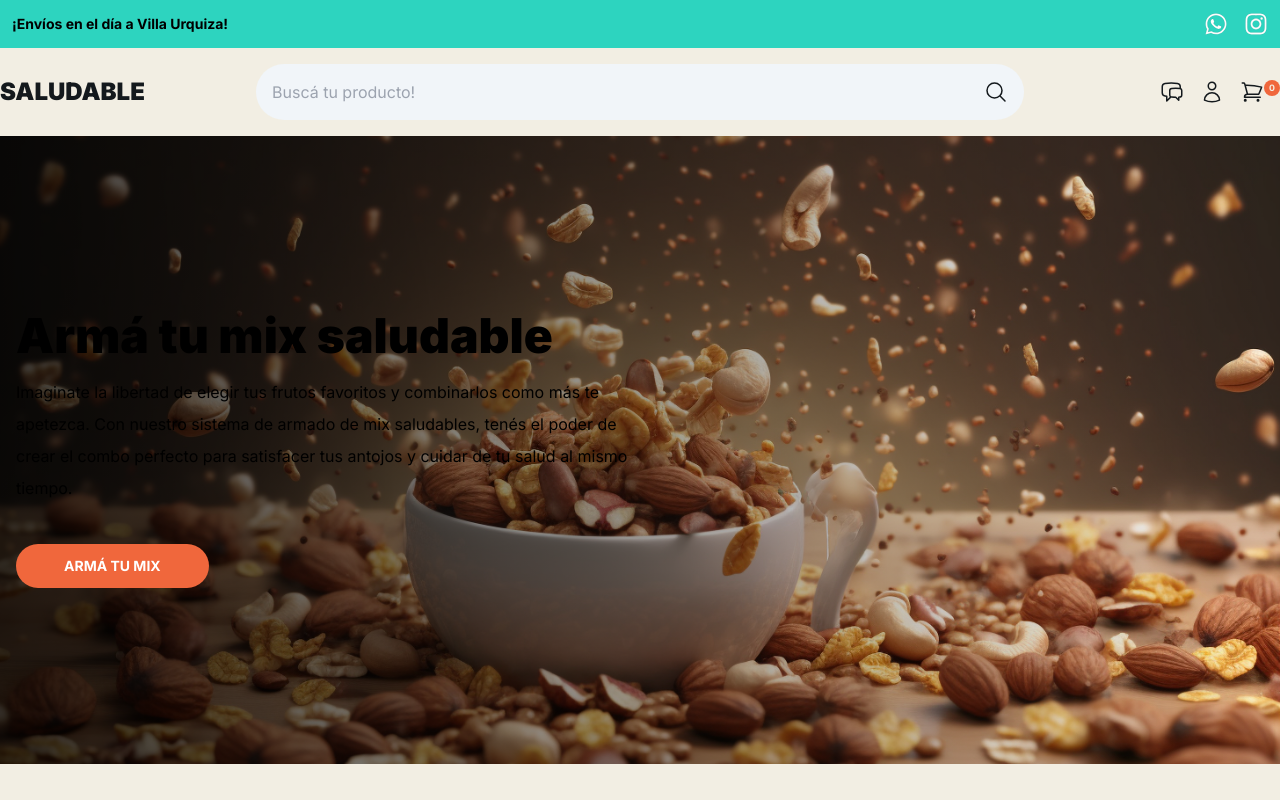
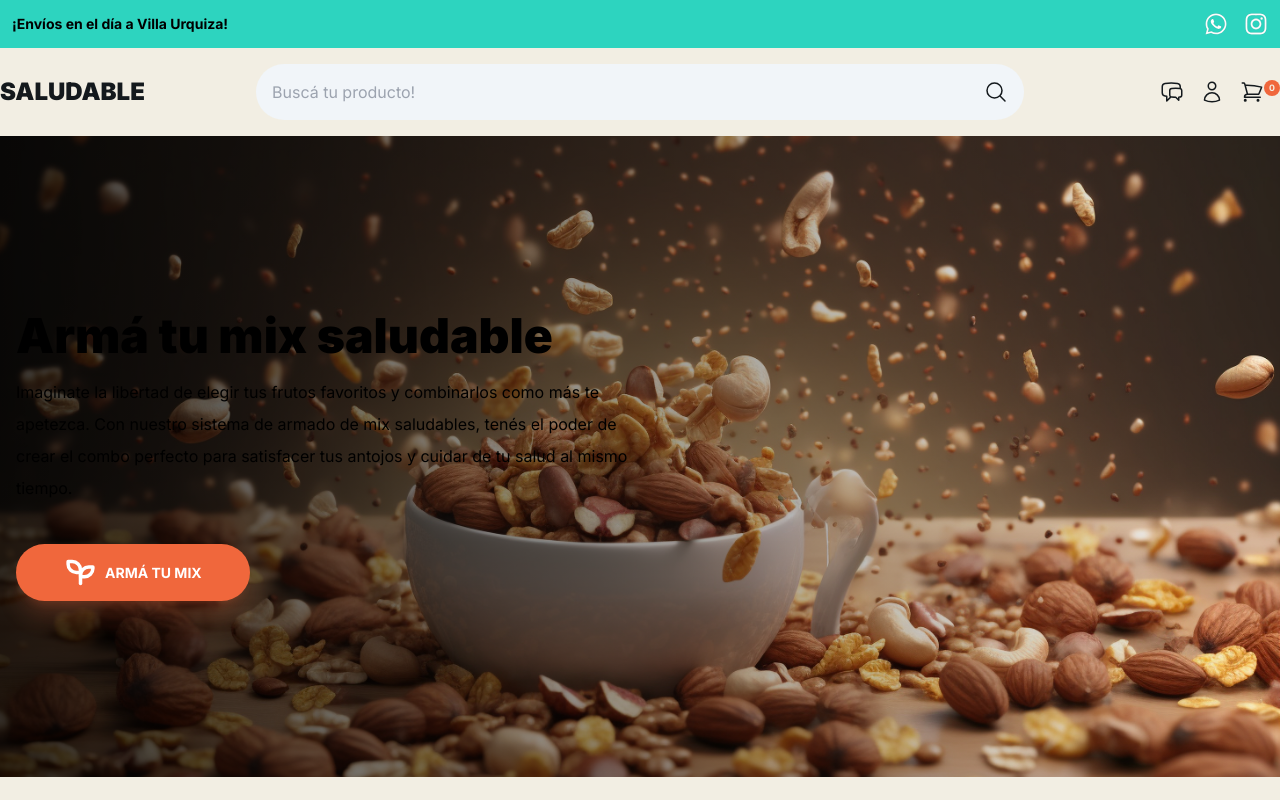
Before and after one commit to alombard1/saludable, a Next.js app: page / in a window 1280 px wide. Shown: the top 800 px of the page. Built offline with nearby package versions, Linux system fonts and the light colour scheme.

Commit message:
feature: implement icons in button

```diff
--- a/src/components/button/index.tsx
+++ b/src/components/button/index.tsx
@@ -2,21 +2,65 @@ interface IButton {
   style?: string;
   label: string;
   url?: string;
+  icon?: string;
 }
 
 const STYLES = {
   transparent: "transparent",
 };
 
-const renderAccent = (label: string, url?: string) => {
+const renderAccent = (label: string, url?: string, icon?: string) => {
   return (
-    <button className="bg-accent text-white py-3 px-12 rounded-full font-bold uppercase text-sm hover:bg-white hover:text-dark transition">
+    <button className="group bg-accent flex items-center text-white py-3 px-12 rounded-full font-bold uppercase text-sm shadow-xl shadow-accent/20 hover:bg-white hover:text-dark hover:shadow-none transition">
+      {icon && icon === "wheat" && (
+        <div className="icon mr-2">
+          <svg
+            width="33"
+            height="33"
+            viewBox="0 0 33 33"
+            fill="none"
+            xmlns="http://www.w3.org/2000/svg"
+          >
+            <g clip-path="url(#clip0_4_20)">
+              <path
+                d="M16.5 13.75C16.5 11.562 15.6308 9.46354 14.0836 7.91637C12.5365 6.36919 10.438 5.5 8.25 5.5H4.125V8.25C4.125 10.438 4.99419 12.5365 6.54137 14.0836C8.08854 15.6308 10.187 16.5 12.375 16.5H16.5"
+                stroke="white"
+                strokeWidth="3.5"
+                strokeLinecap="round"
+                strokeLinejoin="round"
+                className="group-hover:stroke-black transition"
+              />
+              <path
+                d="M16.5 19.25C16.5 17.062 17.3692 14.9635 18.9164 13.4164C20.4635 11.8692 22.562 11 24.75 11H28.875V12.375C28.875 14.563 28.0058 16.6615 26.4586 18.2086C24.9115 19.7558 22.813 20.625 20.625 20.625H16.5"
+                stroke="white"
+                strokeWidth="3.5"
+                strokeLinecap="round"
+                strokeLinejoin="round"
+                className="group-hover:stroke-black transition"
+              />
+              <path
+                d="M16.5 27.5V13.75"
+                stroke="white"
+                strokeWidth="3.5"
+                strokeLinecap="round"
+                strokeLinejoin="round"
+                className="group-hover:stroke-black transition"
+              />
+            </g>
+            <defs>
+              <clipPath id="clip0_4_20">
+                <rect width="33" height="33" fill="white" />
+              </clipPath>
+            </defs>
+          </svg>
+        </div>
+      )}
       {label}
     </button>
   );
 };
 
-const renderTransparent = (label: string, url?: string) => {
+const renderTransparent = (label: string, url?: string, icon?: string) => {
   return (
     <button className="bg-transparent text-accent py-3 px-12 rounded-full font-bold uppercase text-sm ">
       {label}
@@ -24,11 +68,11 @@ const renderTransparent = (label: string, url?: string) => {
   );
 };
 
-export const Button: React.FC<IButton> = ({ style, label, url }) => {
+export const Button: React.FC<IButton> = ({ style, label, url, icon }) => {
   switch (style) {
     case STYLES.transparent:
-      return renderTransparent(label, url);
+      return renderTransparent(label, url, icon);
     default:
-      return renderAccent(label, url);
+      return renderAccent(label, url, icon);
   }
 };
--- a/src/pages/index.tsx
+++ b/src/pages/index.tsx
@@ -115,7 +115,12 @@ export default function Home() {
                 tiempo.
               </h3>
               <div className="cta mt-10">
-                <Button label="Armá tu mix" url="/mix" style="accent" />
+                <Button
+                  label="Armá tu mix"
+                  url="/mix"
+                  style="accent"
+                  icon="wheat"
+                />
               </div>
             </div>
           </Container>
```
